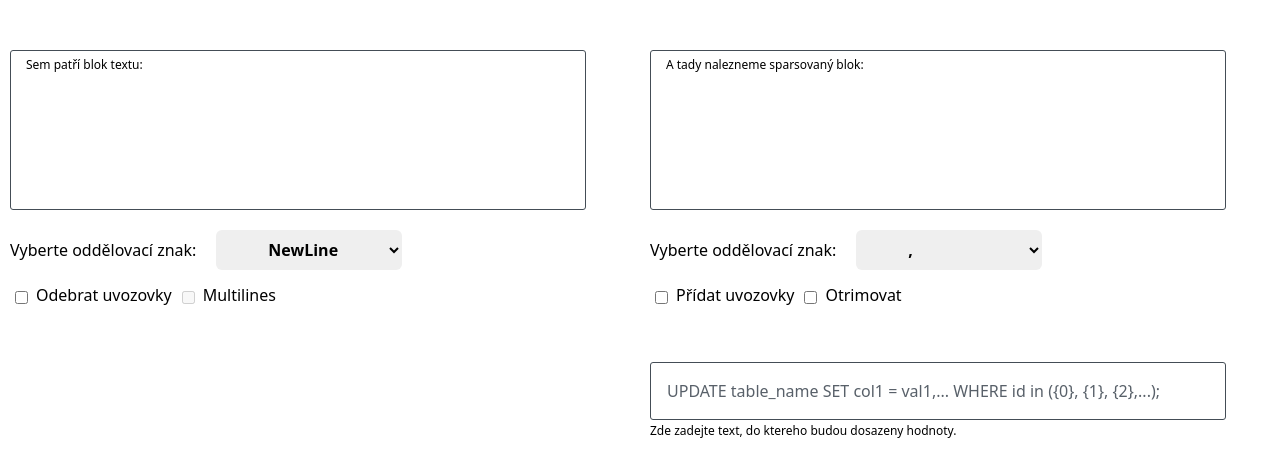
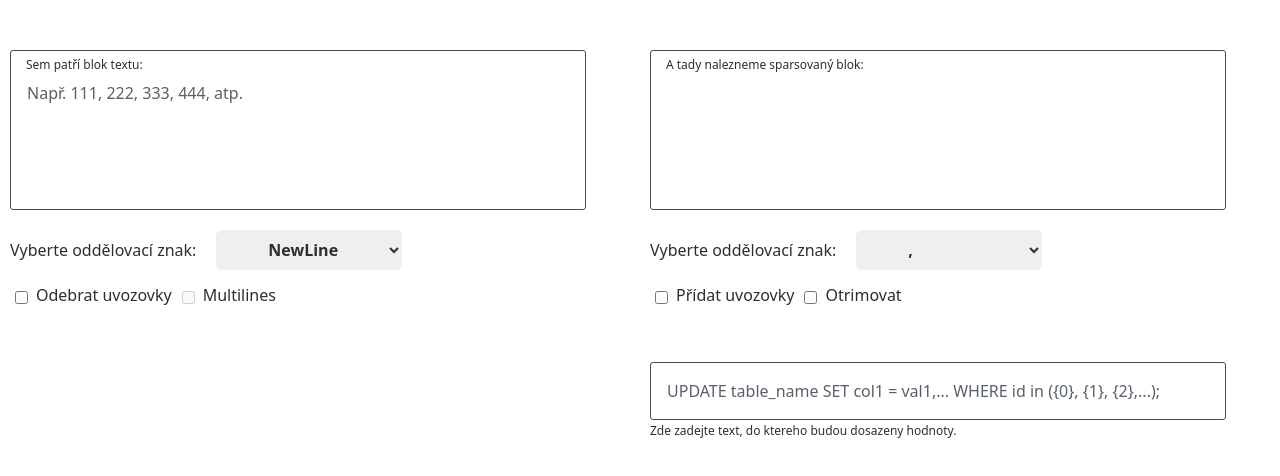
Before and after one commit to sojkas/parser, a React (Create React App) app: page / in a window 1280 px wide. Shown: the top 476 px of the page. Built offline with nearby package versions, Linux system fonts and the light colour scheme.

Commit message:
drobna uprava textarea

```diff
--- a/src/App.css
+++ b/src/App.css
@@ -48,6 +48,11 @@
   box-sizing: border-box;
   border-radius: 3px;
 }
+
+.text-area__area::placeholder{
+  color: #586069;
+}
+
 .btn {
   margin: 0px 1em;
   padding: 10px;
--- a/src/App.js
+++ b/src/App.js
@@ -31,6 +31,7 @@ function App() {
     "UPDATE table_name SET col1 = val1,... WHERE id in ({0}, {1}, {2},...);";
   const outputTitle = "A tady nalezneme sparsovaný blok:";
   /* const outputTextTitle = "A tady naleznete zadaná data ve Vašem textu:"; */
+  const inputFormPlaceholder= 'Např. 111, 222, 333, 444, atp.';
 
   const onInputData = (inputData) => {
     setInputData(inputData);
@@ -188,7 +189,7 @@ function App() {
   return (
     <div className="application">
       <div className="input-window">
-        <InputForm inputData={onInputData} />
+        <InputForm inputData={onInputData} inputFormPlaceholder={inputFormPlaceholder} />
         <StringOption
           selectedString={selectedStringInput}
           onSelectedString={onSelectedInputStringHandler}
--- a/src/components/InputForm.js
+++ b/src/components/InputForm.js
@@ -18,6 +18,7 @@ const InputForm = (props) => {
       <label className="input-window__label text-area__label">{title}</label>
       <textarea
         className="text-area__area border"
+        placeholder={props.inputFormPlaceholder}
         onChange={submitSaveHandler}
         onPaste={submitOnPasteSaveHandler}
       />
--- a/src/index.css
+++ b/src/index.css
@@ -4,6 +4,7 @@
 
 body {
   margin: 0;
+  color: #2C2E2F;
 }
 
 code {
--- a/src/index1.css
+++ b/src/index1.css
@@ -470,16 +470,13 @@ Ensure the default browser behavior of the `hidden` attribute.
   border-width: 1px;
 }
 
-.font-\[\'Roboto\'\] {
-  font-family: 'Roboto';
-}
-
 .font-bold {
   font-weight: 700;
 }
 
 body {
   margin: 0;
+  color: #2C2E2F;
 }
 
 code {
```
